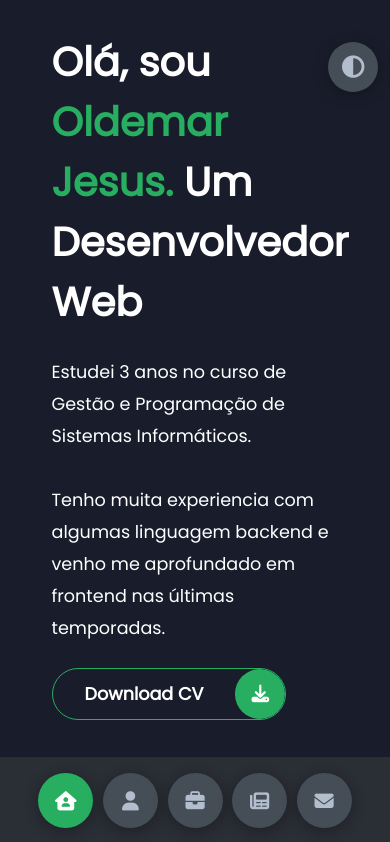
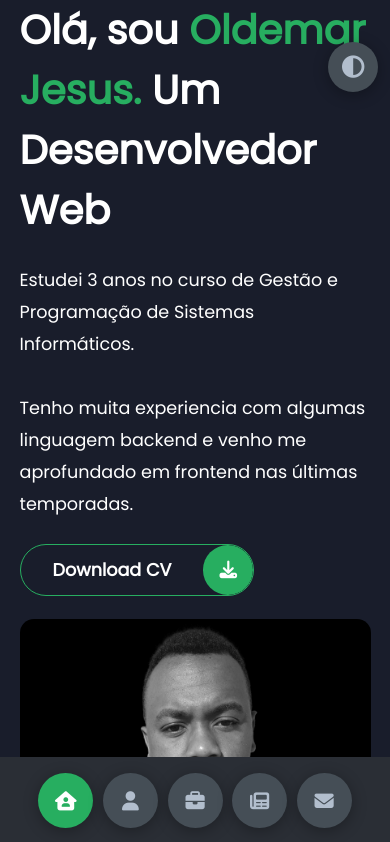
Before and after one commit to OldemarJesus/myportfolio, a plain HTML site: page index.html in a window 390 px wide. Shown: the top 842 px of the page. Drawn offline with Linux system fonts and the light colour scheme.

Commit message:
fix header responsible

```diff
--- a/styles/_media.scss
+++ b/styles/_media.scss
@@ -1,9 +1,4 @@
 @media screen and (max-width: 1432px) {
-  .header-content {
-    .right-header {
-      padding: 7rem;
-    }
-  }
   .about-container {
     grid-template-columns: 1fr;
     .right-about {
@@ -31,9 +26,6 @@
     min-height: 100vh;
     height: auto;
     padding: 0;
-  }
-  header .right-header {
-    padding: 2rem !important;
   }
 
   .header-content {
@@ -69,6 +61,12 @@
   }
 }
 
+@media screen and (max-width: 800px) {
+  .section {
+    padding: 0;
+  }
+}
+
 @media screen and (max-width: 600px) {
   .theme-btn {
     width: 50px;
@@ -85,6 +83,7 @@
     grid-row: 1;
     width: 90%;
     margin: 0 auto;
+    padding: 0 !important;
     .name {
       font-size: 2.5rem !important;
     }
@@ -144,10 +143,6 @@
     }
   }
 
-  .section {
-    padding: 0;
-  }
-
   .main-title {
     h2 {
       font-size: 2rem;
```
Also changed, not shown: styles/style.css, 1 other file.
